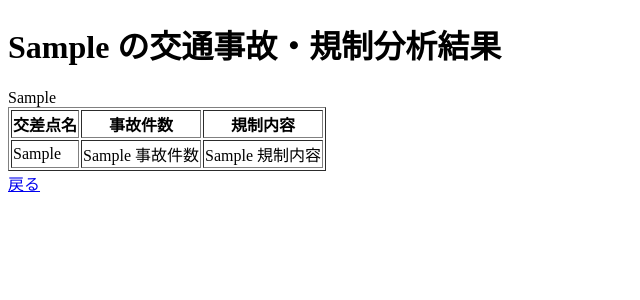
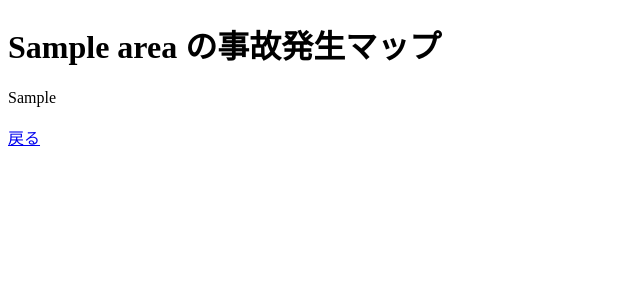
Before and after one commit to 31916/jikkenn3, a Flask app: template templates/result.html in a window 1280 px wide. Shown: the top 300 px of the page, without its empty margins (0-640 px from the left). Run offline with Flask 3, Linux system fonts and the light colour scheme; the template is opened without the code that fills it: most values are stand-ins (such as "Sample title", 1, 10 or a date in 2020); parts of the project's set-up code (start-up, migrations or seed data) failed here and were passed over.

Commit message:
ブランチテスト，雛形変更

```diff
--- a/app.py
+++ b/app.py
@@ -1,79 +1,82 @@
 from flask import Flask, render_template, request
 import pandas as pd
 import folium
+import os
 
 app = Flask(__name__)
 
-# CSV読み込み（Windows日本語CSVの文字化け防止）
-seigzo = pd.read_csv('data/seigzo.csv', encoding='utf-8-sig')
-honhyo = pd.read_csv('data/honhyo_2024.csv', encoding='utf-8-sig')
+# --- データの読み込み ---
+DATA_DIR = os.path.join(os.path.dirname(__file__), 'data')
 
-# --- トップページ ---
+def load_csv(filename):
+    path = os.path.join(DATA_DIR, filename)
+    try:
+        return pd.read_csv(path, encoding='utf-8-sig')
+    except UnicodeDecodeError:
+        return pd.read_csv(path, encoding='cp932')
+
+honhyo = load_csv("honhyo_2024.csv")
+seigzo = load_csv("seigzo.csv")
+teigi = load_csv("teigi.csv")
+
+# --- 地図表示の初期中心位置（福井駅あたり） ---
+CENTER = [36.0617, 136.2229]
+
 @app.route('/')
 def index():
-    # 地区名（規制データにあれば）を取得
-    areas = sorted(seigzo['都道府県コード'].dropna().unique()) if '都道府県コード' in seigzo.columns else []
-    return render_template('index.html', areas=areas, selected_area="", intersection="")
+    # 地域や交差点名の一覧（あれば）
+    area_options = []
+    if '地区名' in seigzo.columns:
+        area_options = sorted(seigzo['地区名'].dropna().unique())
+    elif '市区町村名' in seigzo.columns:
+        area_options = sorted(seigzo['市区町村名'].dropna().unique())
+    return render_template('index.html', areas=area_options)
 
-# --- 分析結果表示 ---
 @app.route('/results', methods=['POST'])
 def results():
     area = request.form.get('area')
-    intersection = request.form.get('intersection')
 
-    # 規制データでフィルタリング
-    filtered = seigzo.copy()
-    if area and '都道府県コード' in filtered.columns:
-        filtered = filtered[filtered['都道府県コード'] == int(area)]
+    # --- データ整形 ---
+    df = honhyo.copy()
+    # 「交差点ID」カラムが一致するようにjoin
+    if '交差点ID' in df.columns and '交差点ID' in seigzo.columns:
+        merged = pd.merge(seigzo, df, on='交差点ID', how='left')
+    else:
+        merged = seigzo.copy()
 
-    if intersection and '交差点名称(踏切名含む)' in filtered.columns:
-        filtered = filtered[filtered['交差点名称(踏切名含む)'].str.contains(intersection, case=False, na=False, regex=False)]
+    # 地域で絞り込み（もし地区名がある場合）
+    if area:
+        if '地区名' in merged.columns:
+            merged = merged[merged['地区名'] == area]
+        elif '市区町村名' in merged.columns:
+            merged = merged[merged['市区町村名'] == area]
 
-    # 事故件数を交差点ごとに集計
-    if '交差点名称(踏切名含む)' in honhyo.columns:
-        accident_counts = honhyo.groupby('交差点名称(踏切名含む)').size().reset_index(name='事故件数')
-        merged = pd.merge(filtered, accident_counts, left_on='交差点名称(踏切名含む)', right_on='交差点名称(踏切名含む)', how='left')
+    # --- 事故件数集計 ---
+    if '交差点ID' in df.columns:
+        count_df = df.groupby('交差点ID').size().reset_index(name='事故件数')
+        merged = pd.merge(merged, count_df, on='交差点ID', how='left')
     else:
-        merged = filtered.copy()
+        merged['事故件数'] = 1
 
     merged['事故件数'] = merged['事故件数'].fillna(0).astype(int)
 
-    # 地図中心の決定
-    if not merged.empty and '規制場所の経度緯度' in merged.columns:
-        # 経度緯度列が "lat,lon" 形式なら分割
-        merged[['緯度', '経度']] = merged['規制場所の経度緯度'].str.split(',', expand=True).astype(float)
-        center_lat = merged['緯度'].mean()
-        center_lon = merged['経度'].mean()
-    else:
-        center_lat, center_lon = 36.0652, 136.2216  # デフォルト福井市中心
+    # --- 地図描画 ---
+    fmap = folium.Map(location=CENTER, zoom_start=13)
 
-    # Folium地図作成
-    fmap = folium.Map(location=[center_lat, center_lon], zoom_start=14)
     for _, row in merged.iterrows():
-        lat = row.get('緯度')
-        lon = row.get('経度')
-        if pd.notnull(lat) and pd.notnull(lon):
-            popup_text = f"{row.get('交差点名称(踏切名含む)', '不明')}<br>事故件数: {row['事故件数']}件"
-            if '規制内容' in row:
-                popup_text += f"<br>規制: {row['規制内容']}"
+        if '緯度' in row and '経度' in row and pd.notna(row['緯度']) and pd.notna(row['経度']):
             folium.CircleMarker(
-                location=[lat, lon],
+                location=[row['緯度'], row['経度']],
                 radius=5 + row['事故件数'] * 0.5,
-                popup=popup_text,
-                color="red" if row['事故件数'] > 0 else "blue",
+                popup=f"交差点: {row.get('交差点名', '不明')}<br>事故件数: {row['事故件数']}",
+                color='red' if row['事故件数'] > 0 else 'blue',
                 fill=True,
                 fill_opacity=0.6
             ).add_to(fmap)
 
     map_html = fmap._repr_html_()
 
-    return render_template(
-        'results.html',
-        selected_area=area,
-        intersection=intersection,
-        map_html=map_html,
-        data=merged.to_dict(orient='records')
-    )
+    return render_template('results.html', area=area, map_html=map_html)
 
 if __name__ == '__main__':
     app.run(debug=True)
--- a/templates/result.html
+++ b/templates/result.html
@@ -5,33 +5,13 @@
   <title>分析結果</title>
 </head>
 <body>
-  <h1>{{ selected_area or "全地域" }} の交通事故・規制分析結果</h1>
+  <h1>{{ area or "全地域" }} の事故発生マップ</h1>
 
-  {% if data %}
-    <div>{{ map_html|safe }}</div>
+  <div>
+    {{ map_html|safe }}
+  </div>
 
-    <table border="1">
-      <thead>
-        <tr>
-          <th>交差点名</th>
-          <th>事故件数</th>
-          <th>規制内容</th>
-        </tr>
-      </thead>
-      <tbody>
-        {% for row in data %}
-        <tr>
-          <td>{{ row['交差点名称(踏切名含む)'] }}</td>
-          <td>{{ row['事故件数'] }}</td>
-          <td>{{ row.get('規制内容', '') }}</td>
-        </tr>
-        {% endfor %}
-      </tbody>
-    </table>
-  {% else %}
-    <p>該当するデータがありません。</p>
-  {% endif %}
-
+  <br>
   <a href="/">戻る</a>
 </body>
 </html>
```
Also changed, not shown: templates/index.html (+6 -9 lines).
